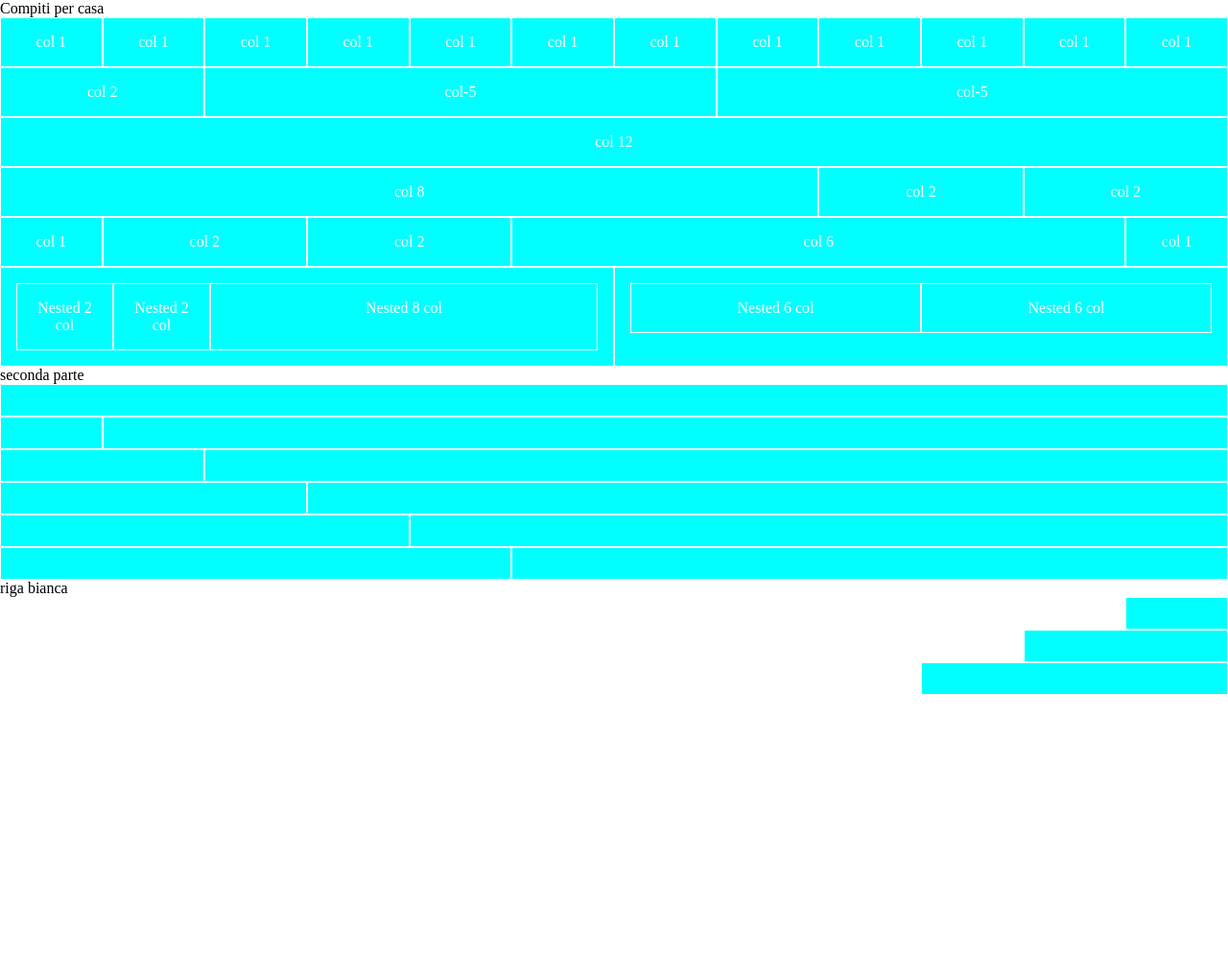
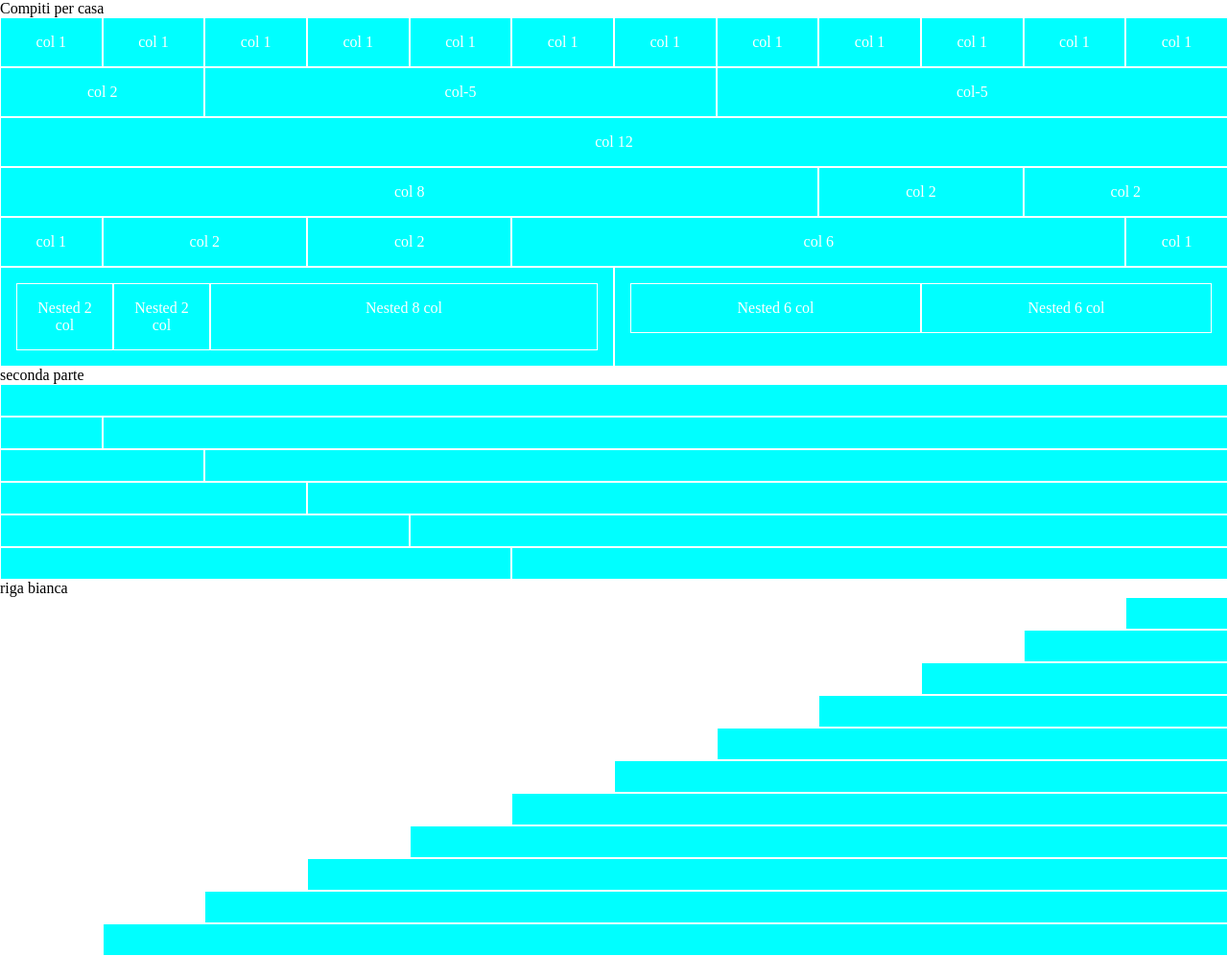
Before and after one commit to CarloColletti/html-css-12bool, a plain HTML site: page index.html in a window 1280 px wide. Shown: the whole page at 96% size. Before the commit the page ends 800 px from the top, so only its background shows below. Drawn offline with Linux system fonts and the light colour scheme.

Commit message:
aggiunte le ultime righe

```diff
--- a/index.html
+++ b/index.html
@@ -202,7 +202,38 @@
 		<div class="row">
 			<div class="col-offset-9 col-3"></div>
 		</div>
-
+		<!-- quarta righa -->
+		<div class="row">
+			<div class="col-offset-8 col-4"></div>
+		</div>
+		<!-- quinta righa -->
+		<div class="row">
+			<div class="col-offset-7 col-5"></div>
+		</div>
+		<!-- sesta righa -->
+		<div class="row">
+			<div class="col-offset-6 col-6"></div>
+		</div>
+		<!-- settima righa -->
+		<div class="row">
+			<div class="col-offset-5 col-7"></div>
+		</div>
+		<!-- ottava righa -->
+		<div class="row">
+			<div class="col-offset-4 col-8"></div>
+		</div>
+		<!-- nona righa -->
+		<div class="row">
+			<div class="col-offset-3 col-9"></div>
+		</div>
+		<!-- decima righa -->
+		<div class="row">
+			<div class="col-offset-2 col-10"></div>
+		</div>
+		<!-- undicesima righa -->
+		<div class="row">
+			<div class="col-offset-1 col-11"></div>
+		</div>
 	</div>
 
 </body>
```
